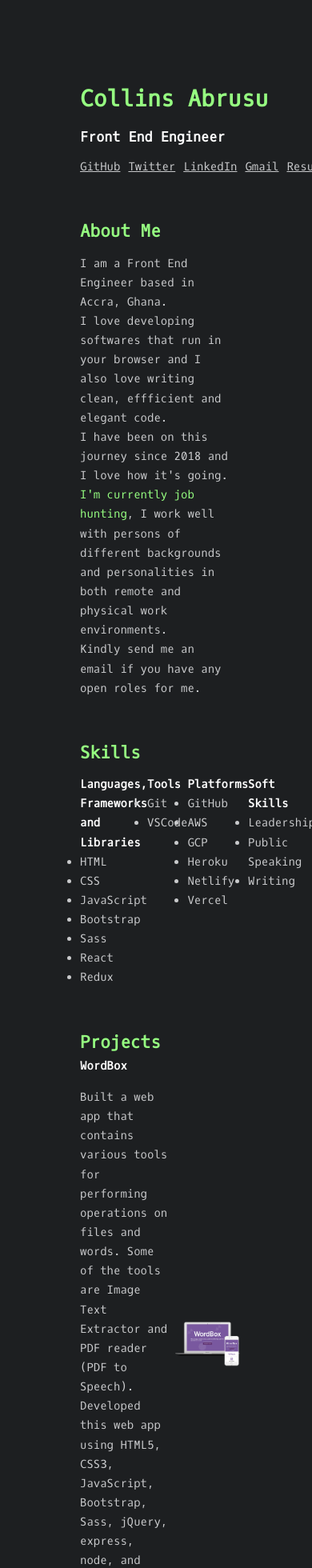
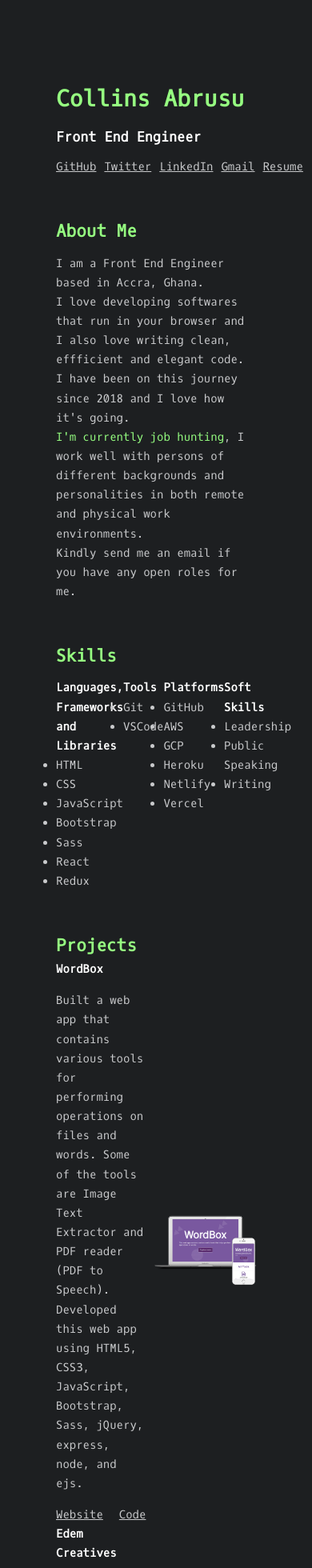
Before and after one commit to abrusu-collins/Portfolio-v7, a React (Create React App) app: page / in a window 390 px wide. Shown: the top 1960 px of the page at 80% size. Built offline with nearby package versions, Linux system fonts and the light colour scheme.

Commit message:
responsive works

```diff
--- a/src/sass/_responsive.scss
+++ b/src/sass/_responsive.scss
@@ -13,11 +13,11 @@
     }
 }
 
-// @media screen and (max-width:1170px) {
-//     bdy{
-//         margin: 100px 0 100px 0;
-//     }
-// }
+@media screen and (max-width:1100px) {
+    body{
+        margin: 100px 70px 100px 70px;
+    }
+}
 //about responsiveness
 //skills responsivness
 @media screen and (max-width:1350px){
@@ -45,11 +45,11 @@
 }
 
 //projects responsiveness
-@media screen and (max-width:1300px) {
+@media screen and (max-width:960px) {
     .projects{
         & .project{
             & img{
-                width:50%;
+                width:60%;
             }
         }
     }
--- a/src/styles/style.css
+++ b/src/styles/style.css
@@ -159,6 +159,11 @@
     margin: 100px 100px 100px 100px;
   }
 }
+@media screen and (max-width: 1100px) {
+  body {
+    margin: 100px 70px 100px 70px;
+  }
+}
 @media screen and (max-width: 1350px) {
   .skills .categories {
     width: 80%;
@@ -174,8 +179,8 @@
     width: 100%;
   }
 }
-@media screen and (max-width: 1300px) {
+@media screen and (max-width: 960px) {
   .projects .project img {
-    width: 50%;
+    width: 60%;
   }
 }
```
